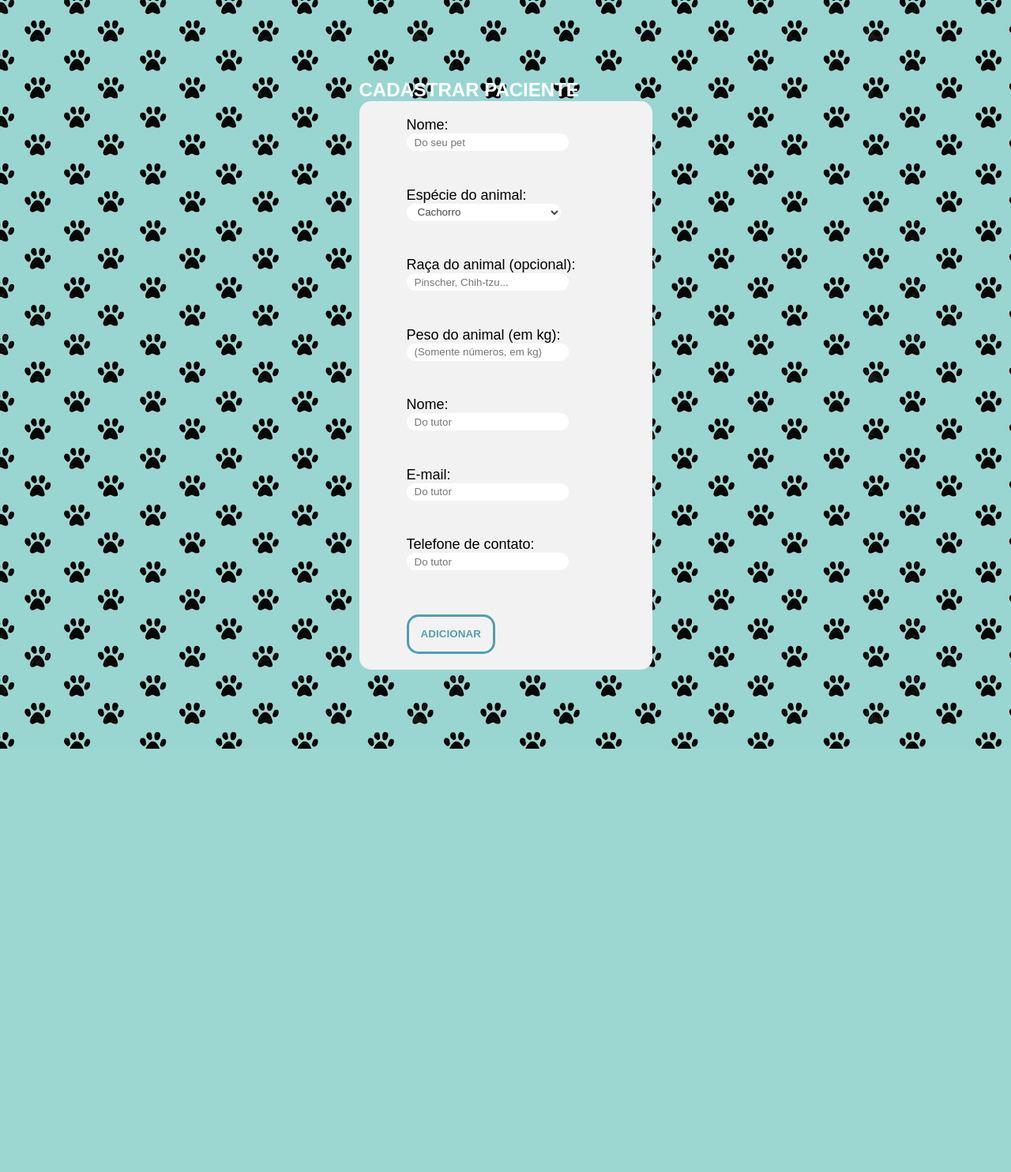
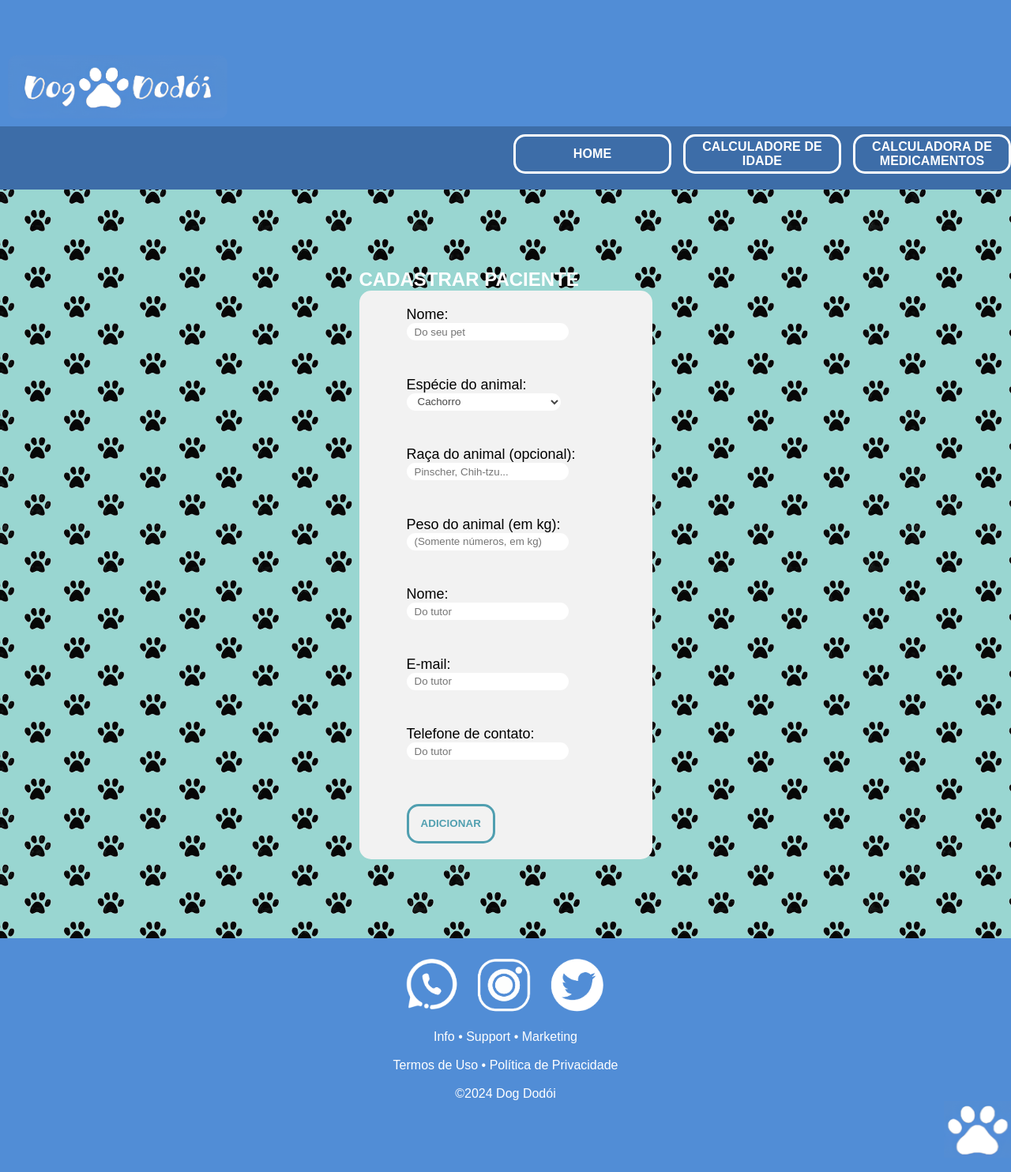
Before and after one commit to ciraht/dogdodoiAGORAVAI2, a Flask app: page /adicionar_paciente in a window 1280 px wide. Shown: the whole page at 79% size. Before the commit the page ends 948 px from the top, so only its background shows below. Run offline with Flask 3, Linux system fonts and the light colour scheme.

Commit message:
html e css da página de edição de paciente

```diff
--- a/Templates/adicionar_paciente.html
+++ b/Templates/adicionar_paciente.html
@@ -7,8 +7,13 @@
     <link rel="stylesheet" href="../static/css/adicionar_e_agendar.css">
 </head>
 <body>
-    <header>
-
+    <header class="cabecao">
+        <img src="../static/img/logo.png" alt="" class="logo">
+        <div>
+            <a href="/"><button class="btn">HOME</button></a>
+            <a href="calculadora_idade"><button class="btn">CALCULADORE DE IDADE</button></a>
+            <a href="medicamento"><button class="btn">CALCULADORA DE MEDICAMENTOS</button></a>
+        </div>
     </header>
     <main style="background-image: url(../static/img/textura-patas.png)">
         <div>
@@ -88,7 +93,28 @@
         </section>
     </main>
     <footer>
+        <div class="cor_azul">
+            <br>
+        <div class="rodape">
+            <br><br><br>
+            <img src="../static/img/contatos_verdadeiro.png" alt="" class="redes">
 
+        </div>
+        <br>
+        <div class="rodape2">
+            <p>Info • Support • Marketing</p>
+        </div>
+        <br>
+        <div class="rodape2">
+            <p>Termos de Uso • Política de Privacidade</p>
+        </div>
+        <br>
+        <div class="rodape2">
+            <p>©2024 Dog Dodói</p>
+        </div>
+        <div class="divdiv"><img src="../static/img/logo2.png" alt=""></div>
+        <br>
+    </div>
     </footer>
 </body>
 </html>
--- a/static/css/adicionar_e_agendar.css
+++ b/static/css/adicionar_e_agendar.css
@@ -75,3 +75,75 @@ select option {
 
     position: relative;
 }
+
+/* Cabeçalho e rodapé a seguir: */
+.cabecao{
+    background-color: #518DD6;
+    display: flex;
+    height: 30vh;
+    justify-content: flex-end;
+    flex-direction: column;
+
+}
+.cabecao div{
+    background-color: #3d6da8;
+    height: 80px;
+    display: flex;
+    justify-content: flex-end;
+    gap: 15px;
+}
+.btn{
+    margin: 0 15px;
+    color: white;
+    font-size: 1em;
+    padding-top: 0px;
+    border-color: #518DD6;
+
+    width: 200px;
+    height: 50px;
+    border-radius: 15px 15px 15px 15px;
+    background-color: #ffffff00;
+    border:  solid white 3px;
+    margin: 0px;
+    letter-spacing: 0.1px;
+    margin-top:10px;
+    font-weight: 800;
+
+}
+.btn:hover {
+    background-color: #51B7D6;
+    border-color: #51B7D6;
+}
+.logo {
+    width: 278px;
+    height: 80px;
+    margin-left: 10px;
+    margin-bottom: 10px;
+    border-radius: 10px 10px 10px 10px;
+}
+
+
+.rodape {
+    background-color: #518DD6;
+    display: flex;
+    justify-content: center;
+
+}
+.redes {
+    height: 80px;
+}
+.rodape2 {
+    display: flex;
+    justify-content: center;
+    background-color: #518DD6;
+    font-family: Arial, Helvetica, sans-serif;
+}
+.cor_azul {
+    background-color: #518DD6;
+    color: white;
+    width: 100%;
+}
+.divdiv {
+    display: flex;
+    justify-content: end;
+}
```
Also changed, not shown: Templates/agendar_consulta.html (+33 -3 lines), Templates/editar_paciente.html (+59 -8 lines), static/img/textura-patas2.png (added).
